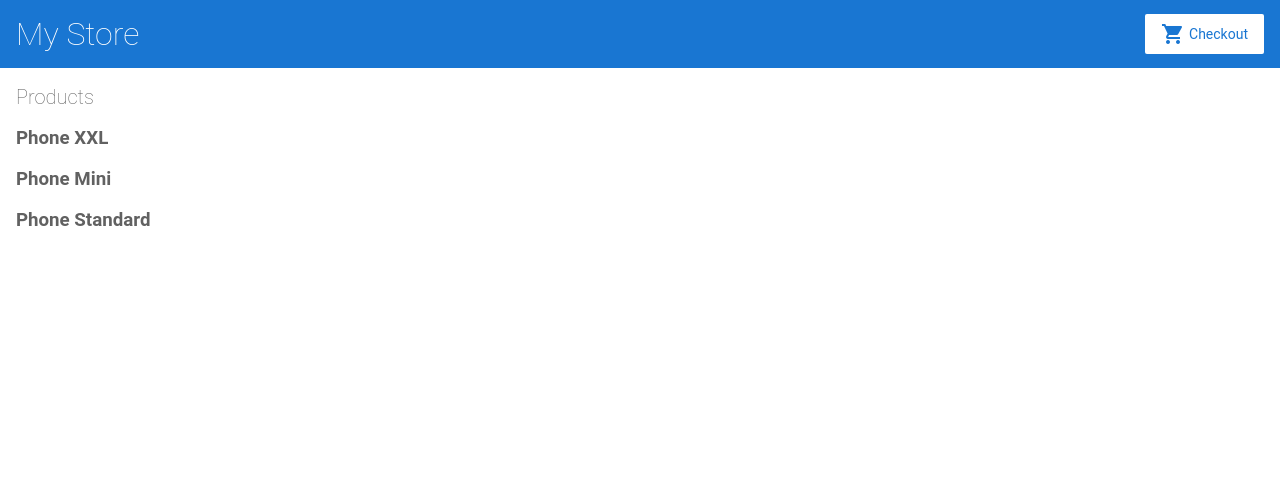
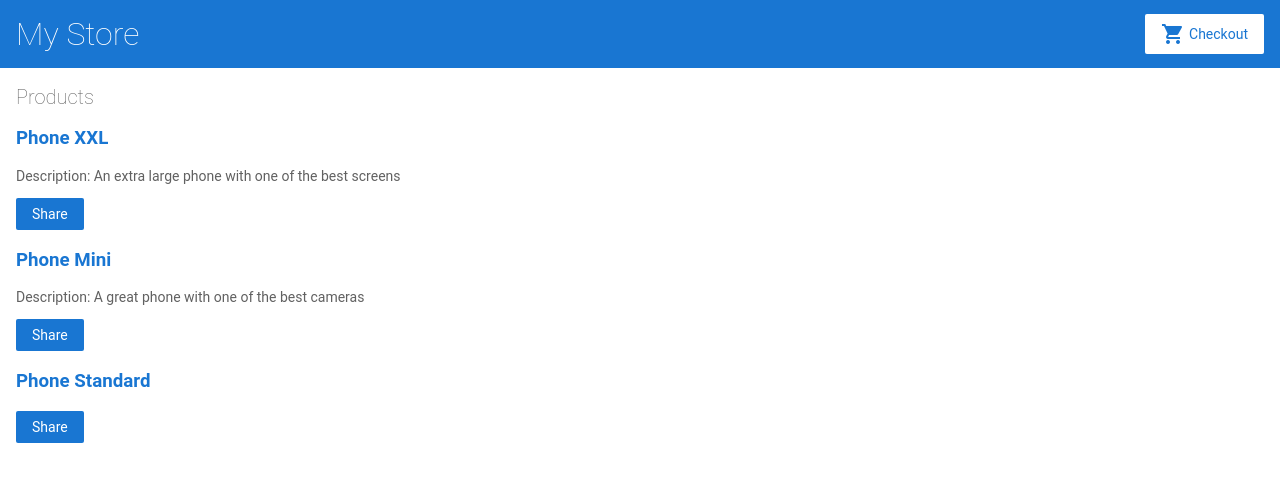
Before and after one commit to mvfuentes/angular-ejemplos, an Angular app: page / in a window 1280 px wide. Shown: the top 482 px of the page. Built offline with nearby package versions, Linux system fonts and the light colour scheme.

Commit message:
1 file modified

```diff
--- a/src/app/product-list/product-list.component.html
+++ b/src/app/product-list/product-list.component.html
@@ -2,8 +2,16 @@
 
 <div *ngFor="let product of products">
   <h3>
-    {{ product.name }}
+    <a [title]="product.name + ' details'">
+      {{ product.name }}
+    </a>
 </h3>
+<p *ngIf="product.description">
+  Description: {{ product.description }}
+</p>
+<button (click)="share()">
+  Share
+</button>
 </div>
 
 <!--
```
